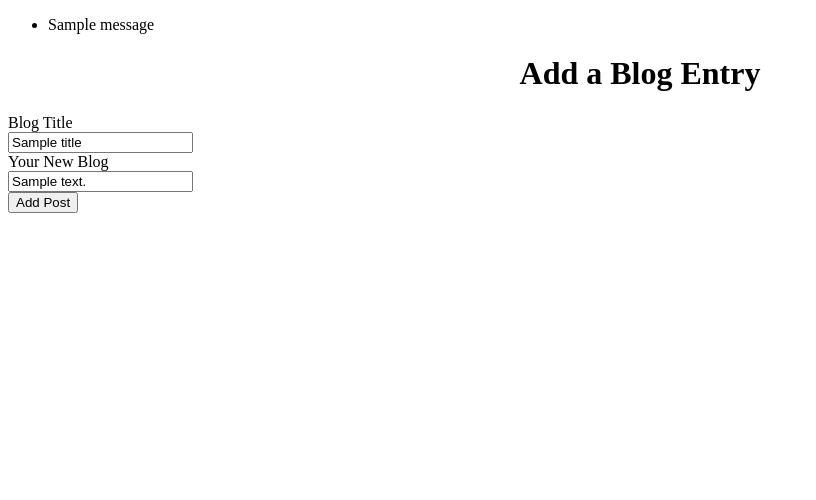
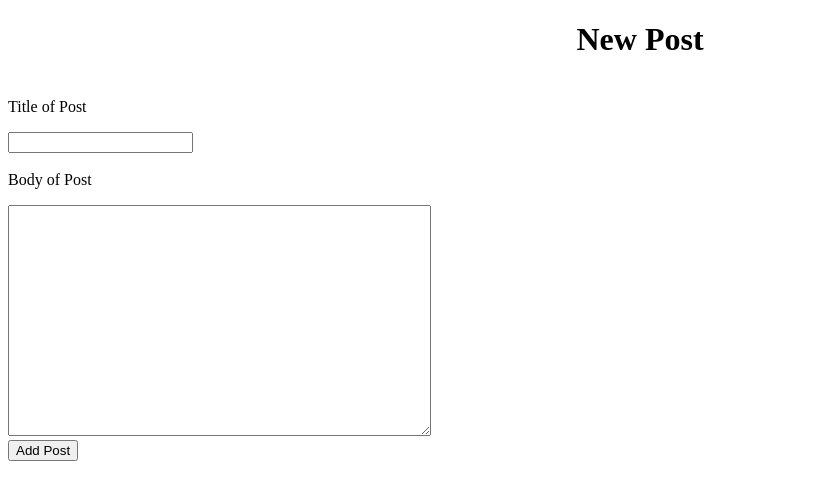
Before and after one commit to gethubbie/blogz, a Flask app: template templates/newpost.html in a window 1280 px wide. Shown: the part 44-544 px from the top of the page, without its empty margins (0-816 px from the left). Run offline with Flask 2, Linux system fonts and the light colour scheme; the template is opened without the code that fills it: most values are stand-ins (such as "Sample title", 1, 10 or a date in 2020); one stand-in notice (Sample message) is shown.

Commit message:
Had to redo my main and my newpost

```diff
--- a/main.py
+++ b/main.py
@@ -25,29 +25,39 @@ def index():
 @app.route('/newpost', methods=["POST", "GET"])
 def newpost():
     if request.method == "POST":
-        blog_title = request.form["title"]
-        blog_body = request.form["body"]
-        if blog_title == "" or blog_body == "":
-           flash("DO NOT leave this field empty, please fill in both fields", 'error')
-           render_template(newpost.html, title="Build a Blog", blog_body=new_blog)
-        else:
+        blog_title = request.form["blog_title"]
+        blog_body = request.form["blog_body"]
+        title_error = ""
+        body_error = ""
+
+        if blog_title == "":
+            title_error = "Please provide a title!"
+        if blog_body == "":
+            body_error = "Please provide a body!"
+
+        if blog_title != "" and blog_body != "":
+
+
             new_blog = Blog(blog_title, blog_body)
             db.session.add(new_blog)
             db.session.commit()
             url = '/blog?id=' + str(new_blog.id)
             return redirect (url)
 
-    return render_template("newpost.html", title="Build a Blog")
+        else:
+            return render_template('newpost.html', body_error=body_error, title_error=title_error)
+    else:
+        return render_template('newpost.html')
 
 @app.route('/blog', methods=["POST", "GET"])
 def blog():
     single_blog = request.args.get('id')
     if single_blog:
-        return render_template('single_blog.html', title='Build a Blog', post=get_blog(single_blog))
+        return render_template('single.html', title='single_blog', single_blog=Blog.query.get(single_blog))
 
     else:
         all_blogs = Blog.query.all()
-        return render_template('blog.html', title='Build a Blog', blog=all_blogs)
+        return render_template('blog.html', title='Build a Blog', all_blogs=all_blogs)
 
 if __name__ == '__main__':
     app.run()
--- a/templates/base.html
+++ b/templates/base.html
@@ -1,7 +1,7 @@
 <!doctype html>
 <html>
     <head>
-    <title>Pam's Example Blog</title>
+    <title>{{title}}</title>
      </head>
         <style>
             .error{
@@ -11,20 +11,9 @@
         <body>
             <header>
 
-                <nav><a href="/blog">Add a Blog Entry</a><br><a href="/newpost">Main Blog Page</a>
+                <nav><a href="/newpost">Add a Blog Entry</a><br><a href="/blog">Main Blog Page</a>
                 </nav>
             </header>
-
-            {% with messages = get_flashed_messages(with_categories=True) %}
-            <ul>
-                {% for category, message in messages %}
-                    <li class ='{{catetory}}'>{{message}}</li>
-
-
-                {% endfor %}
-            </ul>
-            {% endwith %}
-
 
         {% block content %}
         {% endblock %}
--- a/templates/newpost.html
+++ b/templates/newpost.html
@@ -2,16 +2,26 @@
 
 {% block content %}
 
-    <h1 align='center'>Add a Blog Entry</h1>
-    <form action='/' method='POST'>
-
-        <label>Blog Title</label><br>
-
-            <input type='text' name='title' value="{{title}}" />
-        </label><br>
-        <label>Your New Blog<br>
-            <input type='text' name='body' value="{{body}}" />
-        </label><br>
-    <input type="submit" value='Add Post'>
+    <h1 align='center'>New Post</h1>
+    <br>
+    <form action='/newpost' method='POST'>
+        <div>
+        <label>
+            Title of Post
+        <br>
+            <p class='error'>{{title_error}}</p>
+            <input type='text' name='blog_title' />
+        </div>
+        </label>
+        <br>
+        <div>
+        <label>
+            Body of Post
+            <p class='error'>{{body_error}}</p>
+            <textarea name='blog_body' rows='15' cols='50'></textarea>
+        </label>
+        <br>
+        </div>
+        <input type="submit" value='Add Post'>
     </form>
 {% endblock %}
```
Also changed, not shown: templates/blog.html (+6 -7 lines).
